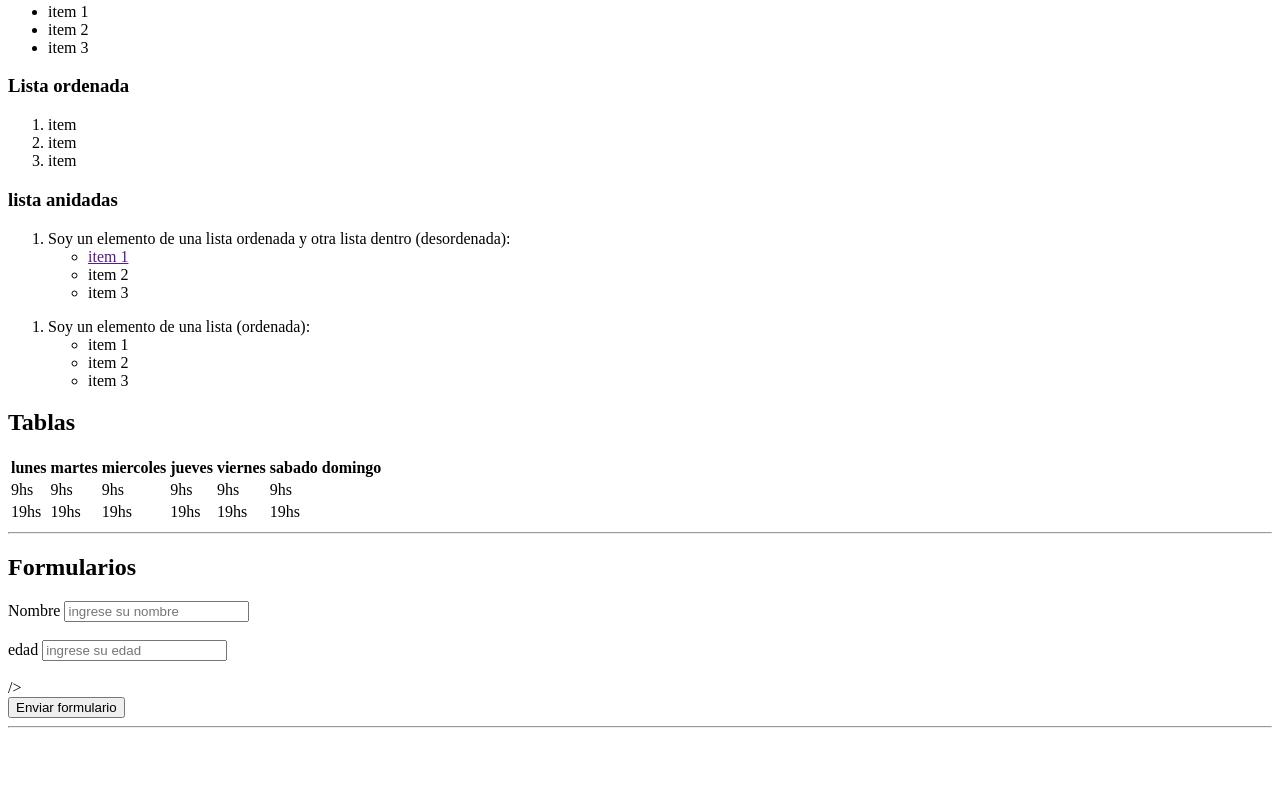
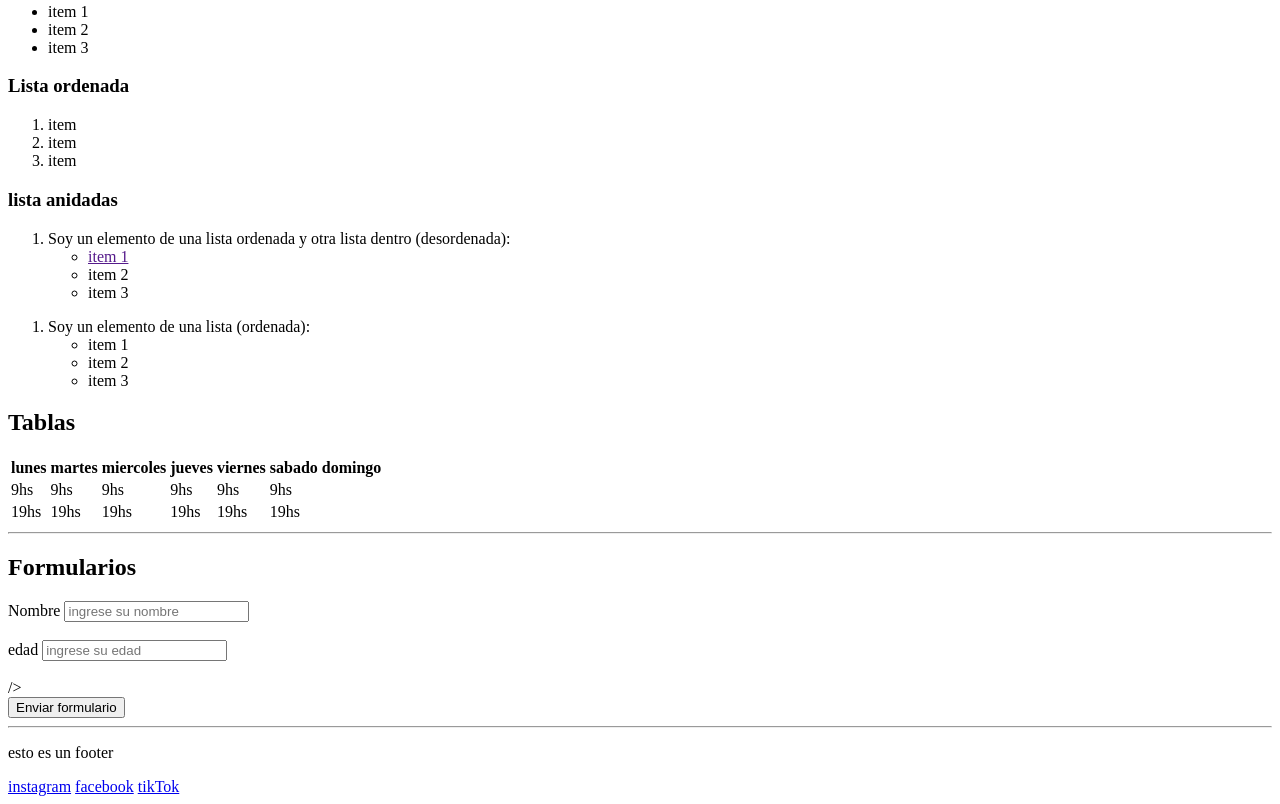
Before and after one commit to maxig10g/intro-html-git3417, a plain HTML site: page index.html in a window 1280 px wide. Shown: the part 619-1423 px from the top of the page. Before the commit the page ends 1355 px from the top, so only its background shows below. Drawn offline with Linux system fonts and the light colour scheme.

Commit message:
nuevo footer agregado

```diff
--- a/index.html
+++ b/index.html
@@ -129,6 +129,12 @@ target="_blank"></a>
 
 
 <hr>
+<footer>
+    <p> esto es un footer</p>
+    <a href="#">instagram</a>
+    <a href="#">facebook</a>
+    <a href="#">tikTok</a>
+</footer>
 </body>
 
 </html>
```
